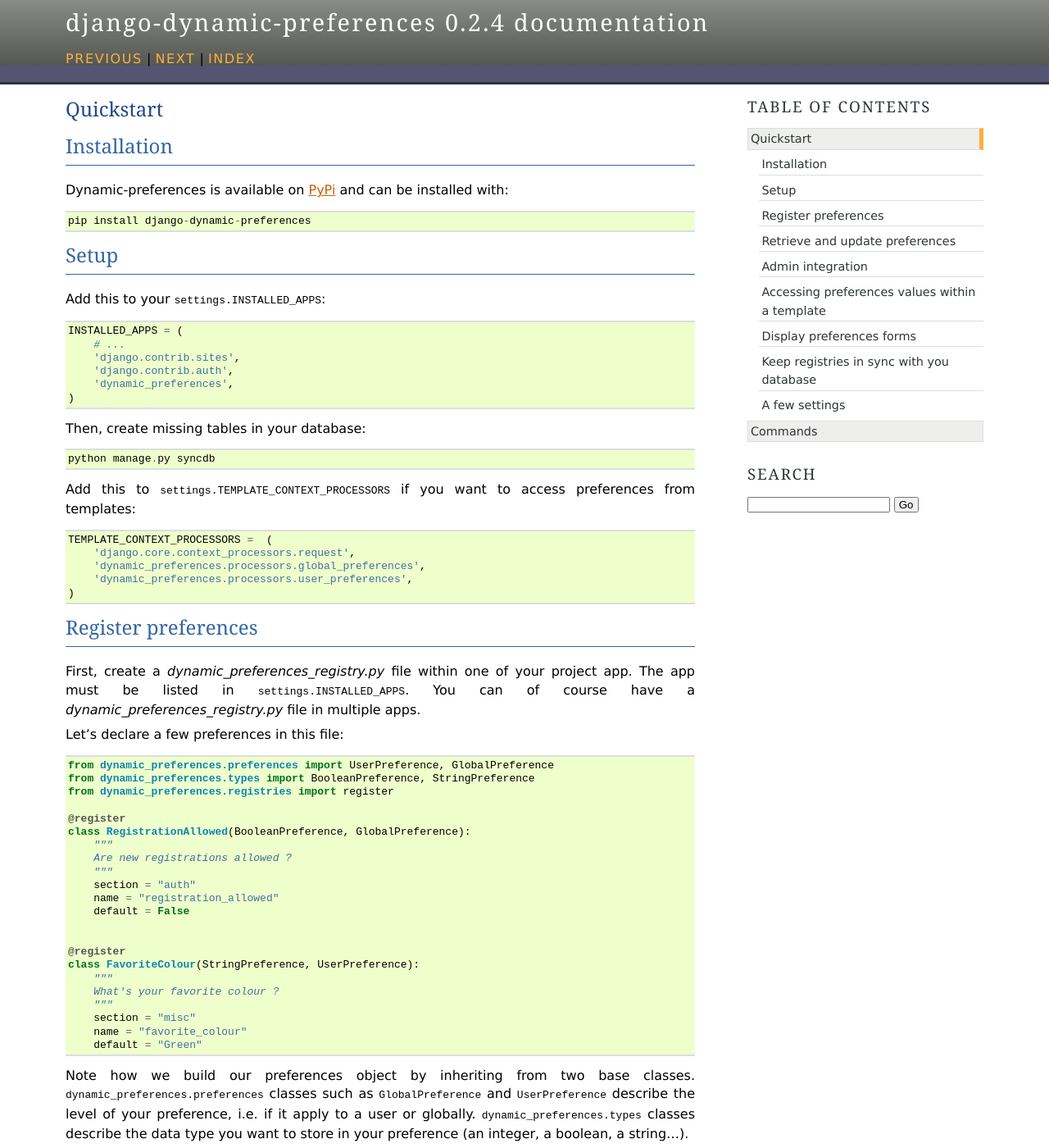
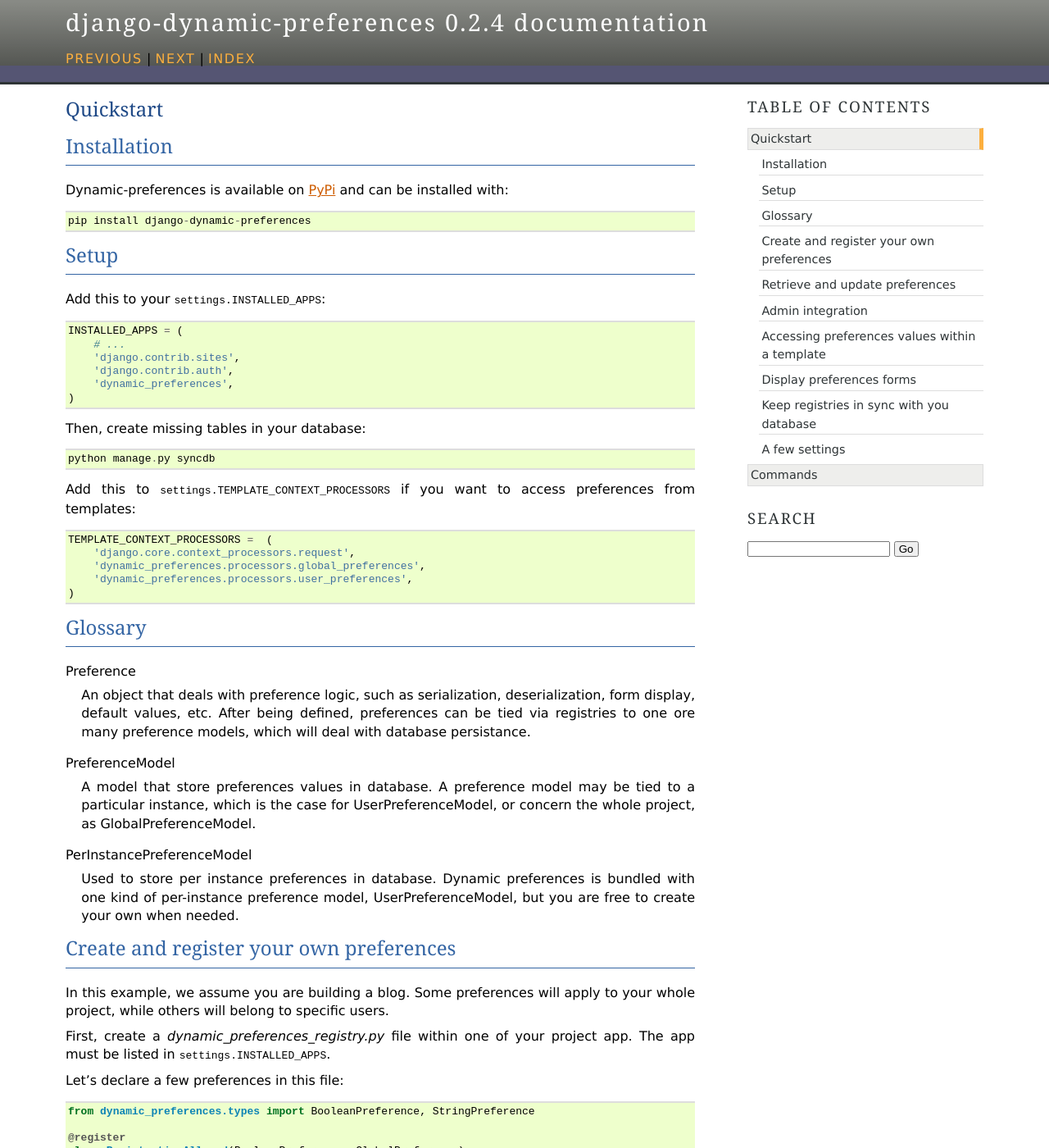
Before and after one commit to agateblue/django-dynamic-preferences, a Sphinx documentation site: the page built from docs/quickstart.rst, in a window 1280 px wide and 1400 px high. Shown: the whole window at 82% size. Built offline with Sphinx 7.4.7, drawn with Linux system fonts in a browser that asks for light colours.

Commit message:
Cleaner Preference declaration

```diff
--- a/docs/quickstart.rst
+++ b/docs/quickstart.rst
@@ -33,16 +33,32 @@
         'dynamic_preferences.processors.user_preferences',
     )
 
-Register preferences
-********************
 
-First, create a `dynamic_preferences_registry.py` file within one of your project app. The app must be listed in :py:const:`settings.INSTALLED_APPS`. You can of course have a `dynamic_preferences_registry.py` file in multiple apps.
+Glossary
+********
+
+.. glossary::
+
+    Preference
+        An object that deals with preference logic, such as serialization, deserialization, form display, default values, etc.
+        After being defined, preferences can be tied via registries to one ore many preference models, which will deal with database persistance.
+
+    PreferenceModel
+        A model that store preferences values in database. A preference model may be tied to a particular instance, which is the case for UserPreferenceModel, or concern the whole project, as GlobalPreferenceModel.
+
+    PerInstancePreferenceModel
+        Used to store per instance preferences in database. Dynamic preferences is bundled with one kind of per-instance preference model, UserPreferenceModel, but you are free to create your own when needed.
+
+Create and register your own preferences
+****************************************
+
+In this example, we assume you are building a blog. Some preferences will apply to your whole project, while others will belong to specific users.
+
+First, create a `dynamic_preferences_registry.py` file within one of your project app. The app must be listed in :py:const:`settings.INSTALLED_APPS`.
 
 Let's declare a few preferences in this file::
 
-    from dynamic_preferences.preferences import UserPreference, GlobalPreference
     from dynamic_preferences.types import BooleanPreference, StringPreference
-    from dynamic_preferences.registries import register
 
     @register
     class RegistrationAllowed(BooleanPreference, GlobalPreference):
```
Also changed, not shown: 3 other files.
